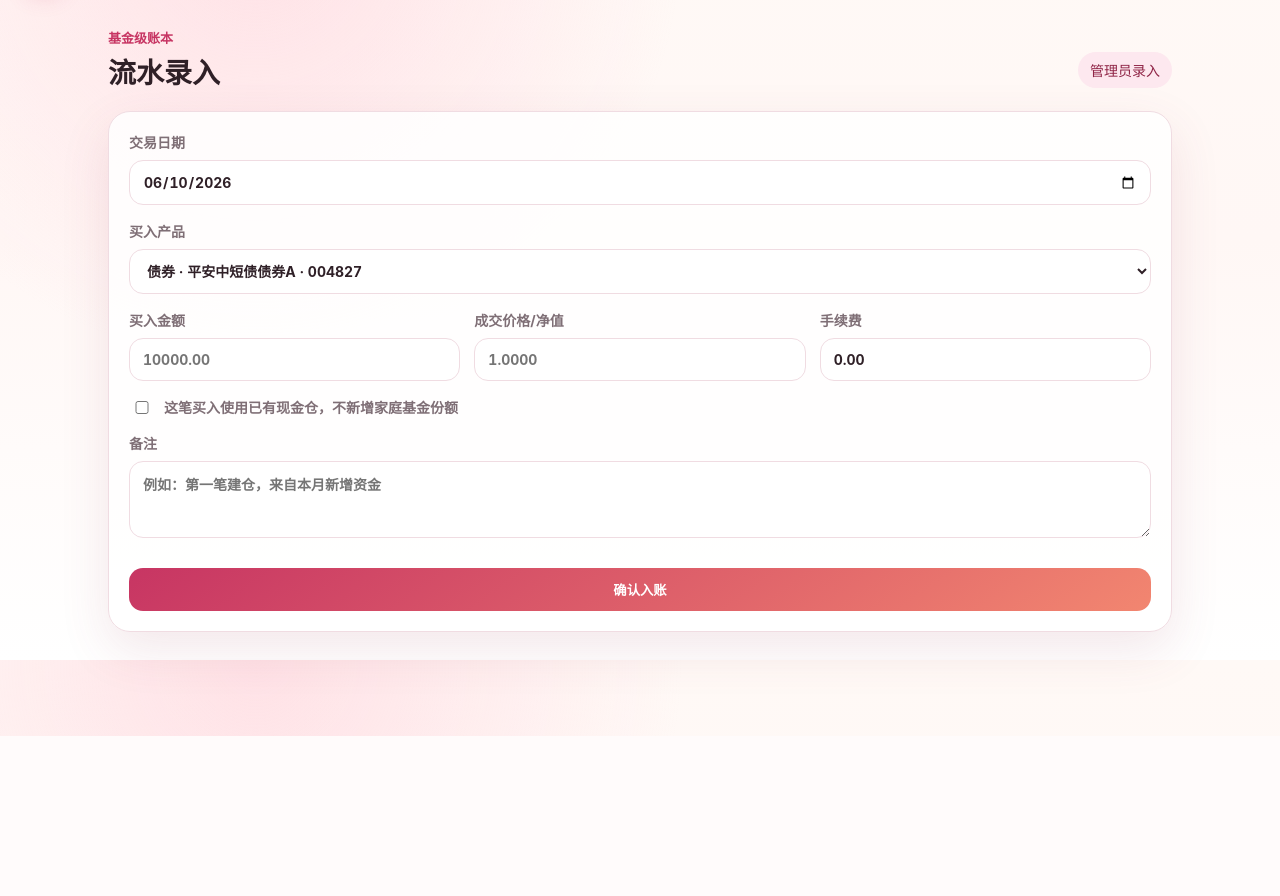
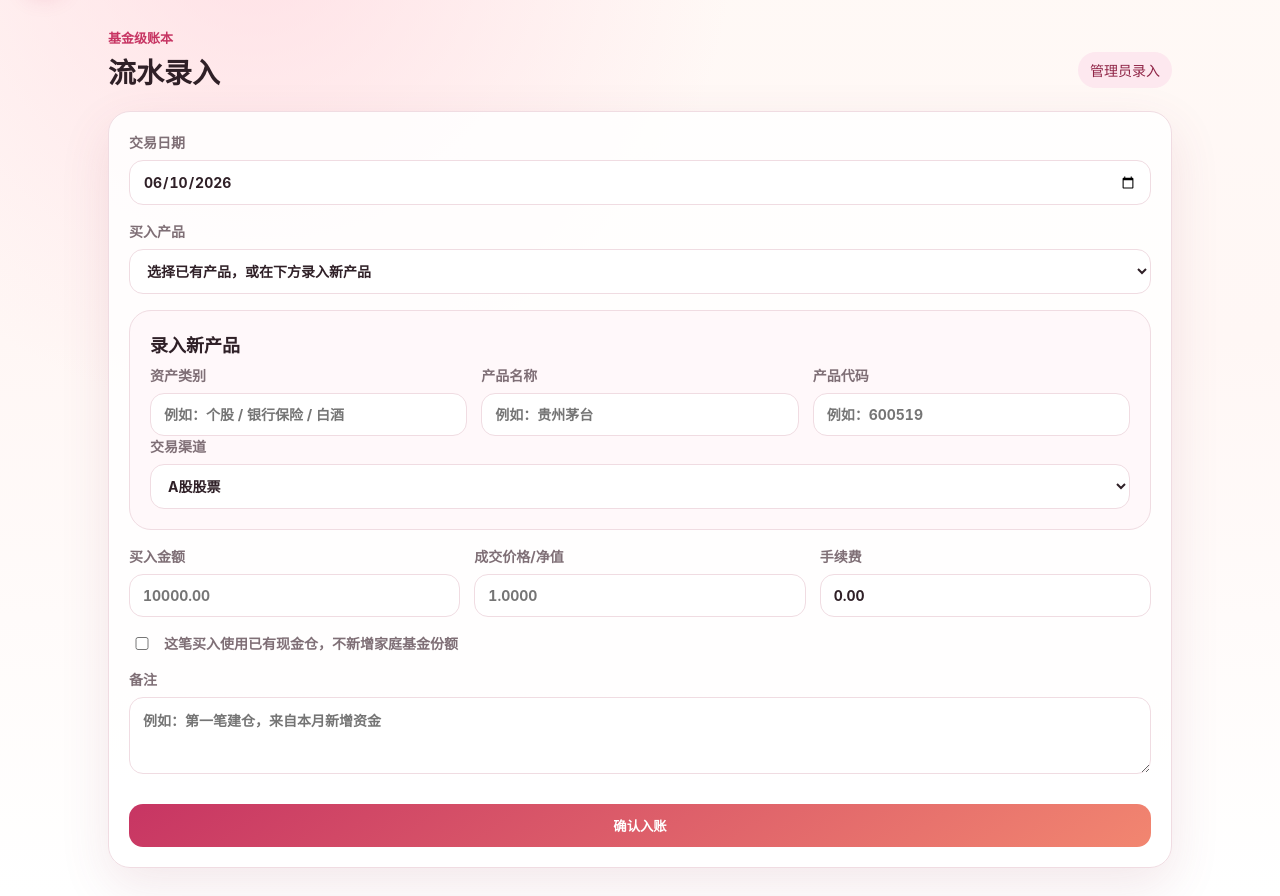
Before and after one commit to djyangmaowei/xiaoman-licai, a FastAPI app: page /ledger in a window 1280 px wide. Shown: the part 64-960 px from the top of the page. Before the commit the page ends 800 px from the top, so only its background shows below. Run offline with FastAPI, Linux system fonts and the light colour scheme.

Commit message:
feat: allow manual product entry

```diff
--- a/app/static/styles.css
+++ b/app/static/styles.css
@@ -134,12 +134,18 @@ h2 {
 }
 
 .metric,
-.panel {
+.panel,
+.sub-panel {
   background: var(--surface);
   border: 1px solid var(--line);
   border-radius: 22px;
   box-shadow: var(--shadow);
   padding: 20px;
+}
+
+.sub-panel {
+  background: rgba(255, 247, 250, 0.72);
+  box-shadow: none;
 }
 
 .metric span,
--- a/app/templates/ledger.html
+++ b/app/templates/ledger.html
@@ -22,12 +22,40 @@
 
     <label>
       买入产品
-      <select name="product_id" required>
+      <select name="product_id">
+        <option value="">选择已有产品，或在下方录入新产品</option>
         {% for product in products %}
           <option value="{{ product.id }}">{{ product.asset_class }} · {{ product.name }} · {{ product.code }}</option>
         {% endfor %}
       </select>
     </label>
+
+    <section class="sub-panel">
+      <h2>录入新产品</h2>
+      <div class="form-grid">
+        <label>
+          资产类别
+          <input type="text" name="new_asset_class" placeholder="例如：个股 / 银行保险 / 白酒">
+        </label>
+        <label>
+          产品名称
+          <input type="text" name="new_product_name" placeholder="例如：贵州茅台">
+        </label>
+        <label>
+          产品代码
+          <input type="text" name="new_product_code" placeholder="例如：600519">
+        </label>
+      </div>
+      <label>
+        交易渠道
+        <select name="new_channel">
+          <option value="stock">A股股票</option>
+          <option value="exchange">场内基金 / ETF</option>
+          <option value="otc">场外基金</option>
+          <option value="manual">手动产品</option>
+        </select>
+      </label>
+    </section>
 
     <div class="form-grid">
       <label>
```
Also changed, not shown: app/api/routes.py (+17 -2 lines), app/services/product_service.py (+34 -0 lines), tests/api/test_ledger_flow.py (+29 -0 lines).
